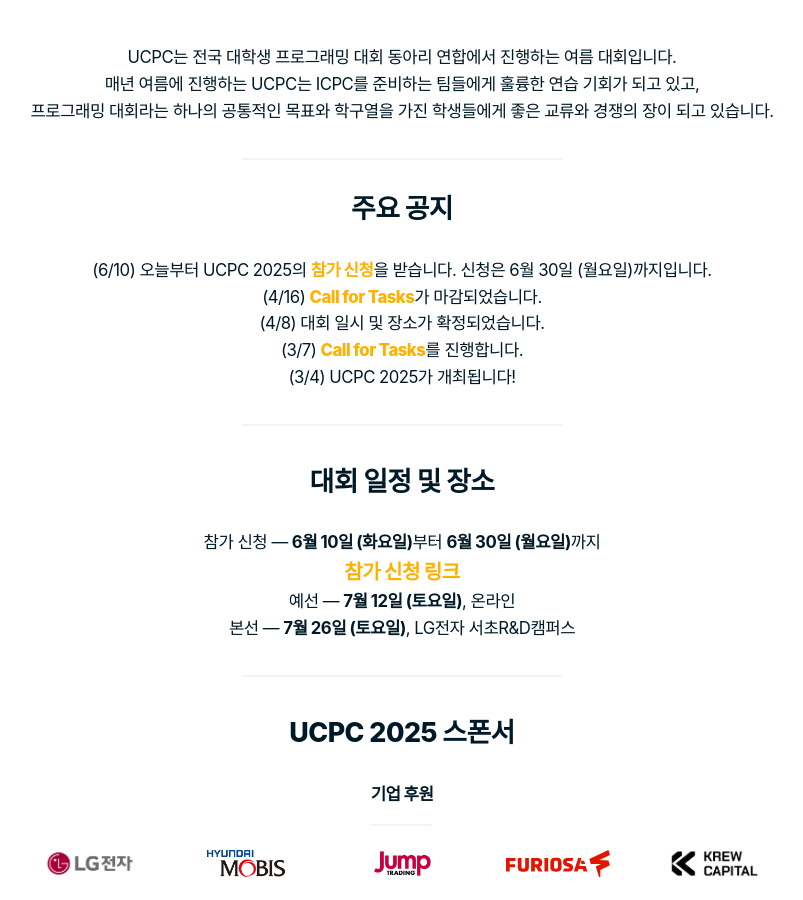
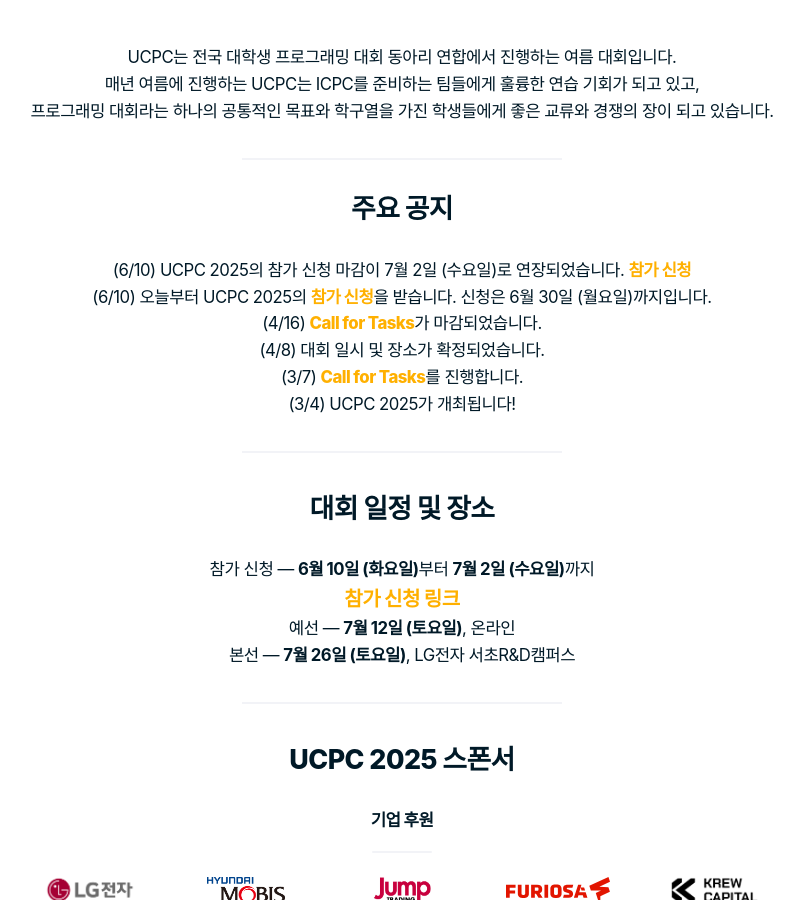
Before and after one commit to ucpcc/2025, a Jekyll site: the page built from index.md, in a window 1280 px wide and 900 px high, scrolled down 1392 px. Shown: the whole window, without its empty margins (238-1041 px from the left). Built offline with Jekyll 4.4.1, drawn with Linux system fonts in a browser that asks for light colours; some web fonts are replaced.

Commit message:
feat: 참가 신청 기간 연장 (#24)
- index.md 주요공지에 공지 추가, 대회 일정의 참가 신청 부분 변경

```diff
--- a/index.md
+++ b/index.md
@@ -5,6 +5,7 @@ title: UCPC 2025
 
 ## 주요 공지
 
+- (6/10) UCPC 2025의 참가 신청 마감이 7월 2일 (수요일)로 연장되었습니다. [참가 신청](https://forms.gle/zKg7qPYJsY3XdgAU8)
 - (6/10) 오늘부터 UCPC 2025의 [참가 신청](https://forms.gle/zKg7qPYJsY3XdgAU8)을 받습니다. 신청은 6월 30일 (월요일)까지입니다.
 - (4/16) [Call for Tasks](https://2025.ucpc.me/tasks/)가 마감되었습니다.
 - (4/8) 대회 일시 및 장소가 확정되었습니다.
@@ -15,7 +16,7 @@ title: UCPC 2025
 
 ## 대회 일정 및 장소
 
-참가 신청 — **6월 10일 (화요일)**부터 **6월 30일 (월요일)**까지
+참가 신청 — **6월 10일 (화요일)**부터 **7월 2일 (수요일)**까지
 
 <span style="font-size: 1.2em;">[참가 신청 링크](https://forms.gle/zKg7qPYJsY3XdgAU8)</span>
 
```
